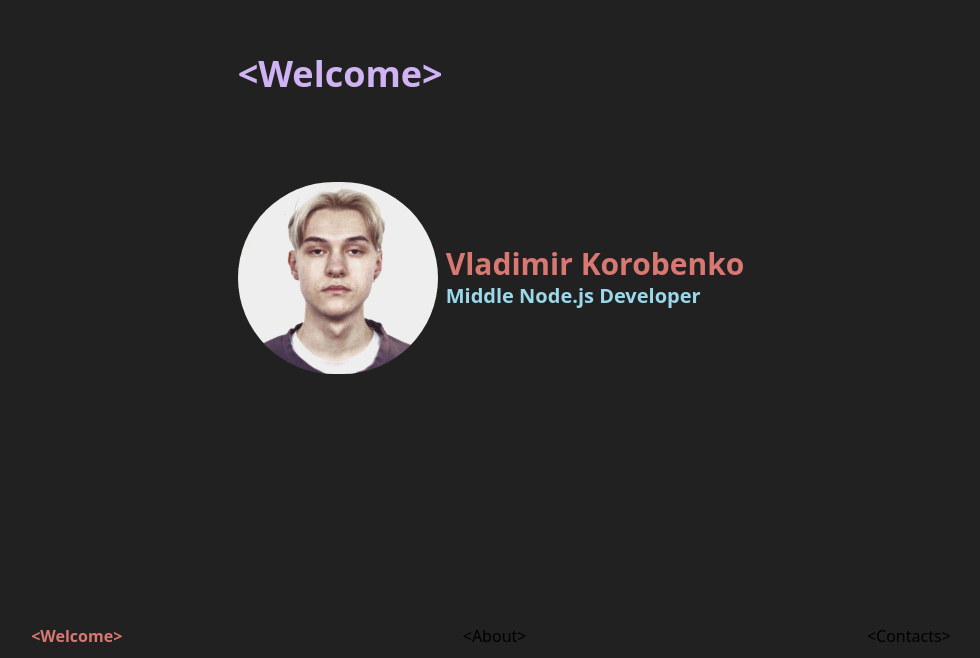
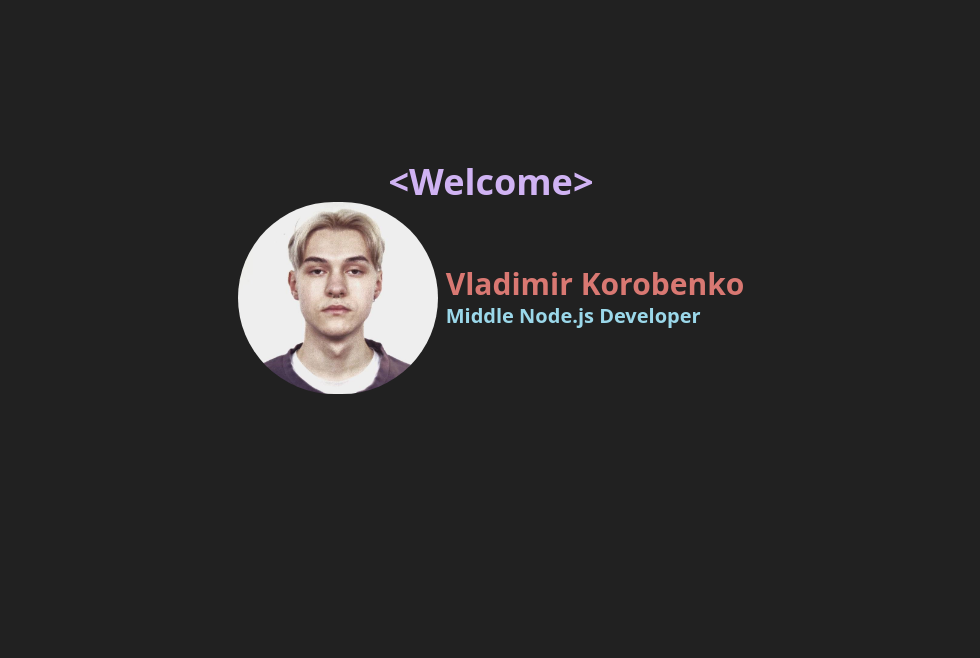
Before and after one commit to perezvonish/perezvonish, a React (Create React App) app: page / in a window 1280 px wide. Shown: the part 142-800 px from the top of the page, without its empty margins (149-1129 px from the left). Built offline with nearby package versions, Linux system fonts and the light colour scheme.

Commit message:
feat: 1.0.0

```diff
--- a/src/App.tsx
+++ b/src/App.tsx
@@ -13,7 +13,7 @@ function App() {
         <About />
         <Skills />
         <Contacts />
-        <Navigation />
+        {/*<Navigation />*/}
       </div>
   );
 }
--- a/src/components/About.tsx
+++ b/src/components/About.tsx
@@ -1,15 +1,13 @@
 export const About = () => {
     return (
-        <div className="component m-5 w-100%" id="About">
-            <div className="relative">
-                <p className="absolute top-[-8rem] text-4xl font-bold purple-text">
-                    {"<"}About{">"}
-                </p>
+        <div className="component flex flex-col m-5" id="About">
+            <p className="text-4xl font-bold purple-text">
+                {"<"}About{">"}
+            </p>
 
-                <div className="text-xl simple-text">
-                    <p>I am looking for node.js vacancies, remote work is a priority, but I will also be happy to go to the office.</p>
-                    <p> mainly deal with the back-end component, but I also develop towards full-stack development.</p>
-                </div>
+            <div className="text-xl text-center md:text-left simple-text">
+                <p>I am looking for node.js vacancies, remote work is a priority, but I will also be happy to go to the office.</p>
+                <p>I mainly deal with the back-end component, but I also develop towards full-stack development.</p>
             </div>
         </div>
     )
--- a/src/components/Contacts.tsx
+++ b/src/components/Contacts.tsx
@@ -5,25 +5,23 @@ const Gmail = require("../images/gmail.png")
 
 export const Contacts = () => {
     return (
-        <div className="component m-5 w-96 mx-auto" id="Contacts">
-            <div className="relative">
-                <p className="absolute top-[-8rem] purple-text text-4xl font-bold">
+        <div className="component flex flex-col m-5 w-96 mx-auto" id="Contacts">
+            <p className="purple-text text-4xl font-bold">
                 {"<"}Contacts{">"}
             </p>
             <div className="contacts">
                 <a href="https://t.me/perezvonishh" target="_blank">
-                        <img src={Tg} alt="" width="64px"/>
+                    <img src={Tg} alt="" width="1024px"/>
                 </a>
                 <a href="https://github.com/perezvonish" target="_blank">
-                        <img src={Github} alt="" width="64px"/>
+                    <img src={Github} alt="" width="1024px"/>
                 </a>
                 <a href="https://www.linkedin.com/in/vladimir-korobenko-b8a89a253/" target="_blank">
-                        <img src={LinkedIn} alt="" width="64px"/>
+                    <img src={LinkedIn} alt="" width="1024px"/>
                 </a>
                 <a href="mailto:perezvladimirweb@gmail.com" target="_blank">
-                        <img src={Gmail} alt="" width="64px"/>
+                    <img src={Gmail} alt="" width="1024px"/>
                 </a>
-                </div>
             </div>
         </div>
     )
--- a/src/components/Skills.tsx
+++ b/src/components/Skills.tsx
@@ -1,12 +1,11 @@
 export const Skills = () => {
     return (
-        <div className="component m-5" id="Technologies">
-            <div className="relative">
-                <p className="absolute top-[-8rem] text-4xl font-bold purple-text">{"<"}Skills{">"}</p>
-                <div className="text-xl simple-text flex flex-col">
+        <div className="component flex flex-col m-5" id="Technologies">
+                <p className="text-4xl font-bold purple-text">{"<"}Skills{">"}</p>
+                <div className="text-xl simple-text flex flex-row md:flex-col p-5">
                     <div className="m-2">
                         <p className="blue-text">Backend</p>
-                        <ul className="list">
+                        <ul className="flex flex-col md:flex-row">
                             <li>Node.js</li>
                             <li>Express.js</li>
                             <li>Nest.js</li>
@@ -20,7 +19,7 @@ export const Skills = () => {
                     </div>
                     <div className="m-2">
                         <p className="green-text">Frontend</p>
-                        <ul className="list">
+                        <ul className="flex flex-col md:flex-row">
                             <li>Html</li>
                             <li>Css</li>
                             <li>Scss</li>
@@ -29,7 +28,6 @@ export const Skills = () => {
                         </ul>
                     </div>
                 </div>
-            </div>
         </div>
     )
 }
--- a/src/components/Welcome.tsx
+++ b/src/components/Welcome.tsx
@@ -2,16 +2,13 @@ const MyImage = require("../images/me.jpg")
 
 export const Welcome = () => {
     return (
-        <div className="component m-5" id="Info">
-            <div className="relative">
-                <p className="font-bold absolute top-[-8rem] text-4xl text-center purple-text">{"<"}Welcome{">"}</p>
-
-                <div className="flex flex-col items-center md:flex-row md:text-center">
-                    <img className="rounded-full" src={MyImage} alt="" width="200rem" />
-                    <div className="flex flex-col text-center md:text-left justify-center md:ml-2">
-                        <p className="text-3xl font-bold red-text">Vladimir Korobenko</p>
-                        <p className="text-xl font-bold blue-text">Middle Node.js Developer</p>
-                    </div>
+        <div className="component flex flex-col m-5" id="Info">
+            <p className="font-bold text-4xl text-center purple-text">{"<"}Welcome{">"}</p>
+            <div className="flex flex-col items-center md:flex-row md:text-center">
+                <img className="rounded-full" src={MyImage} alt="" width="200rem" />
+                <div className="flex flex-col text-center md:text-left justify-center md:ml-2">
+                    <p className="text-3xl font-bold red-text">Vladimir Korobenko</p>
+                    <p className="text-xl font-bold blue-text">Middle Node.js Developer</p>
                 </div>
             </div>
         </div>
--- a/src/styles/index.css
+++ b/src/styles/index.css
@@ -52,12 +52,7 @@ body,
     color: rgba(217, 120, 114, 1);
 }
 
-
-.list {
-    display: flex;
-}
-
-.list li {
+ul li {
     padding: 0.5rem;
 }
 
```
Lines whose indentation alone changed are shown as unchanged.
